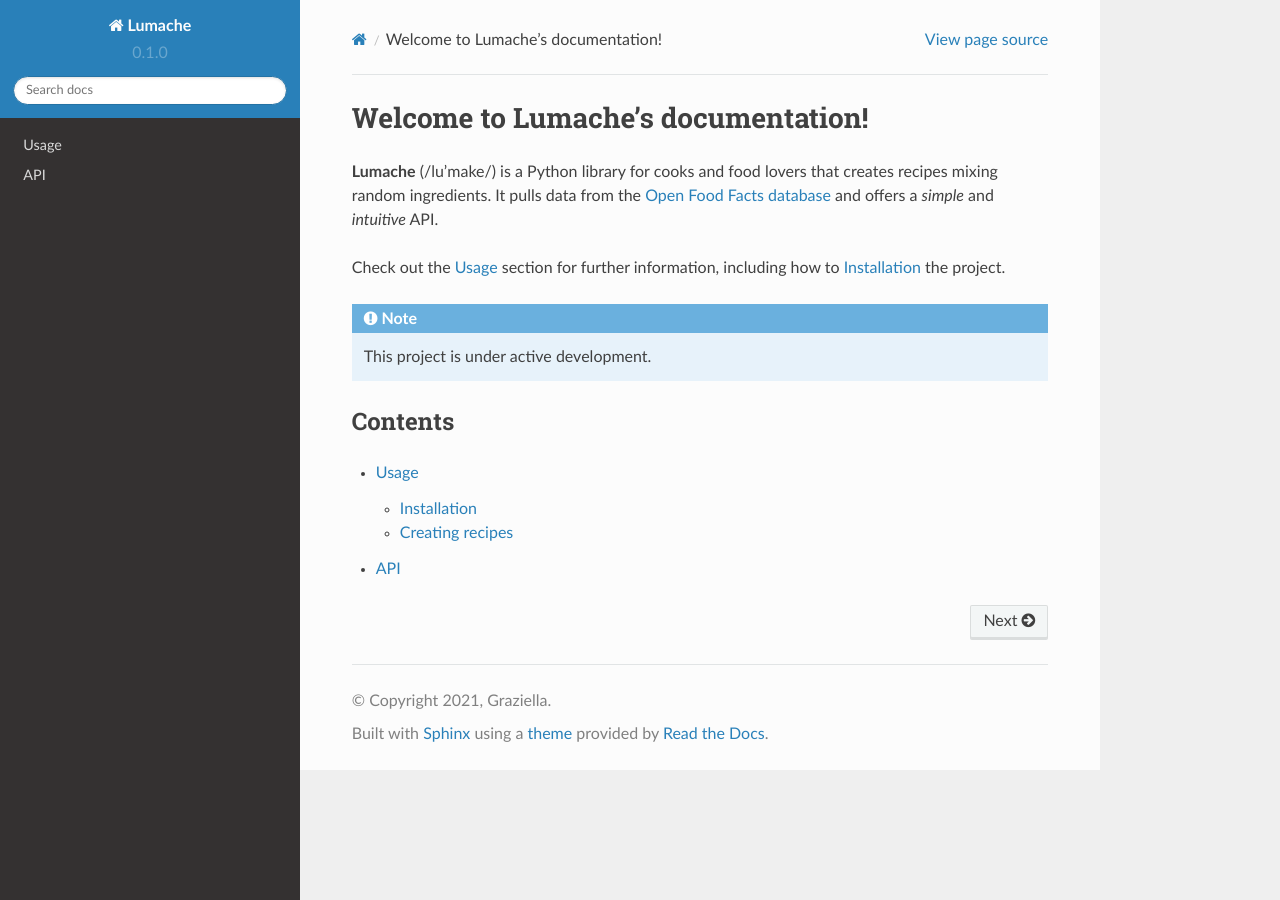
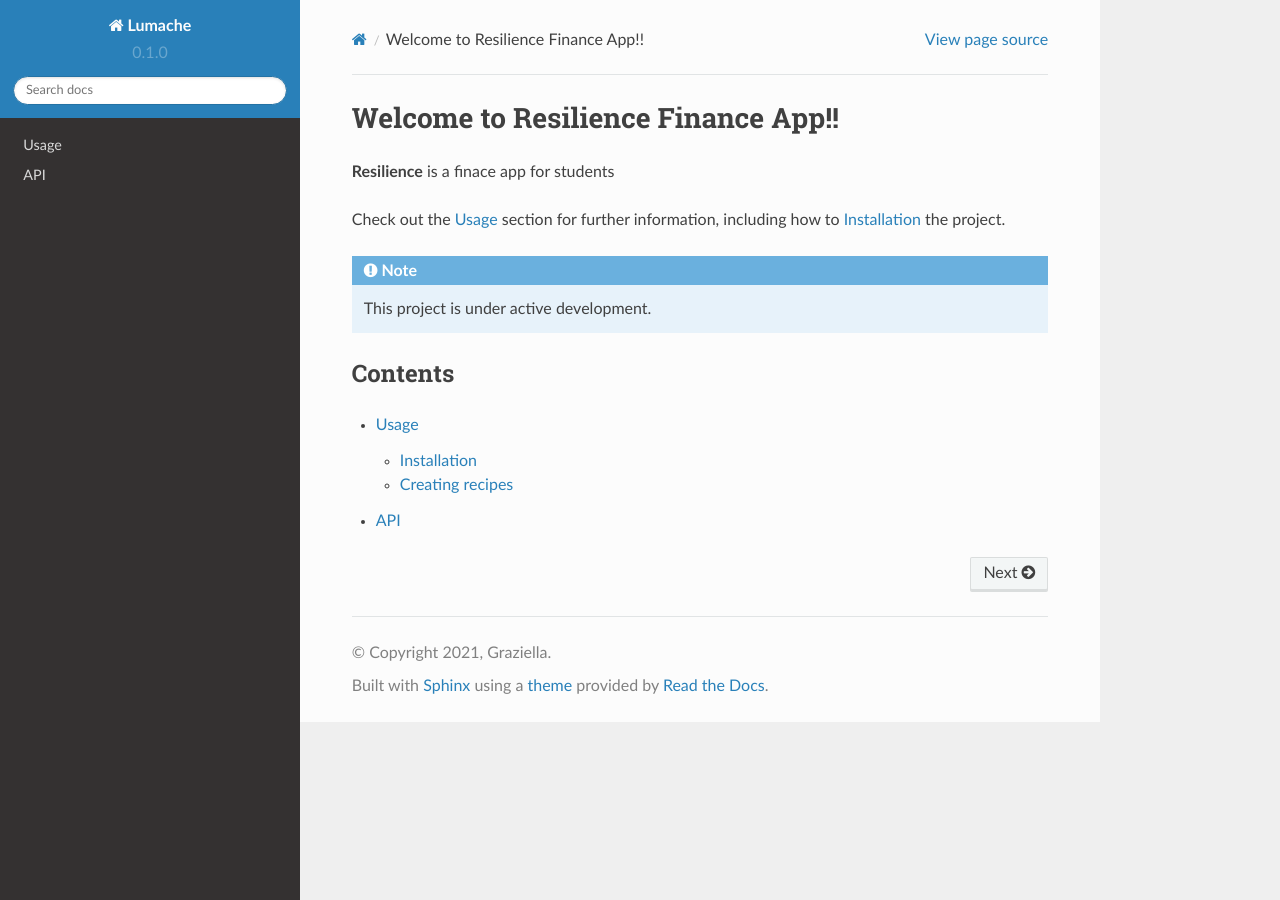
Before and after one commit to Resilliance1/resilience-docs, a Sphinx documentation site: the page built from docs/source/index.rst, in a window 1280 px wide. Built offline with Sphinx 7.4.7 and the Read the Docs theme 2.0.0, drawn with Linux system fonts in a browser that asks for light colours.

Commit message:
Update index.rst

```diff
--- a/docs/source/index.rst
+++ b/docs/source/index.rst
@@ -1,10 +1,7 @@
-Welcome to Lumache's documentation!
+Welcome to Resilience Finance App!!
 ===================================
 
-**Lumache** (/lu'make/) is a Python library for cooks and food lovers
-that creates recipes mixing random ingredients.
-It pulls data from the `Open Food Facts database <https://world.openfoodfacts.org/>`_
-and offers a *simple* and *intuitive* API.
+**Resilience** is a finace app for students
 
 Check out the :doc:`usage` section for further information, including
 how to :ref:`installation` the project.
```
